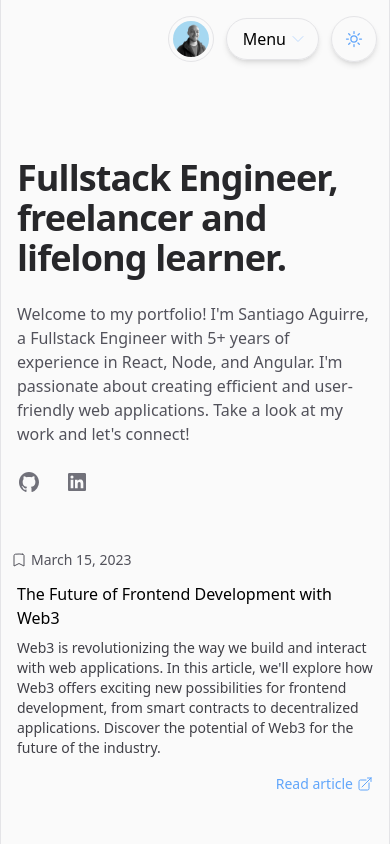
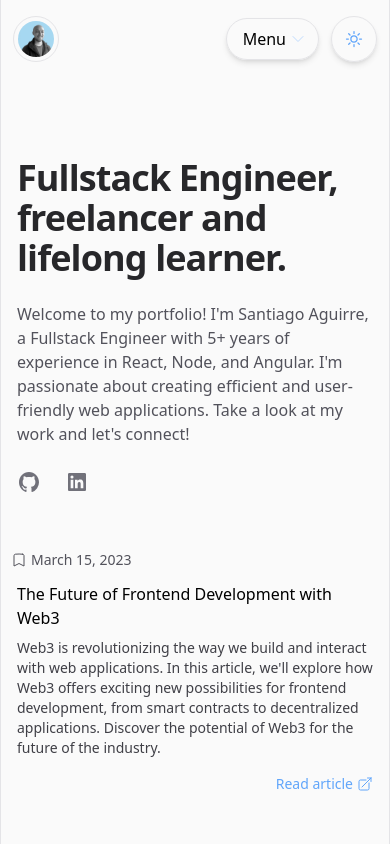
Before and after one commit to saguirre/portfolio, a Next.js app in the folder web/: page / in a window 390 px wide. Shown: the top 844 px of the page. Built offline with nearby package versions, Linux system fonts and the light colour scheme.

Commit message:
Fixed mobile issue

```diff
--- a/web/components/Header.tsx
+++ b/web/components/Header.tsx
@@ -30,36 +30,39 @@ export const Header: React.FC<HeaderProps> = ({ resolvedUrl, hideImage = false }
   }, [resolvedUrl]);
 
   return (
-    <div className="flex flex-row items-center justify-end gap-3 sm:justify-between w-full pt-2 max-w-4xl px-3">
+    <div className="flex flex-row items-center gap-3 justify-between w-full pt-2 max-w-4xl px-3">
       <Head>
         <title>{titleFromResolvedUrl}</title>
         <meta property="og:title" content="Santiago Aguirre - Portfolio" key="title" />
       </Head>
-      <Link href="/" aria-label='Link home'>
+      <Link href="/" aria-label="Link home">
         <div
-          className={classNames(
-            'flex flex-col items-center justify-center mr-auto sm:mr-0 surrounding-border rounded-full',
-            {
+          className={classNames('flex flex-col items-center justify-center w-full surrounding-border rounded-full', {
             'p-1': !hideImage,
             'p-3': hideImage,
-            }
-          )}
+          })}
         >
           {hideImage && <HomeIcon className="h-5 w-5 text-blue-400" />}
           {!hideImage && (
+            <div className="h-9 w-9">
               <Image
-              height={44}
-              width={44}
+                height={36}
+                width={36}
                 priority={true}
                 src="/images/profile_photo.jpeg"
-              className="h-9 w-9 rounded-full bg-white"
+                className="w-full h-full rounded-full bg-white"
                 alt="Profile Picture"
               />
+            </div>
           )}
         </div>
       </Link>
+      <div className="flex flex-row items-center justify-end sm:hidden w-full gap-3">
         <Navbar resolvedUrl={resolvedUrl} />
         <ThemeButton />
       </div>
+      <Navbar className="hidden sm:flex" resolvedUrl={resolvedUrl} />
+      <ThemeButton className="hidden sm:flex" />
+    </div>
   );
 };
--- a/web/components/Navbar.tsx
+++ b/web/components/Navbar.tsx
@@ -8,11 +8,17 @@ import { HeaderItem } from '../models/HeaderItem';
 
 interface NavbarProps {
   resolvedUrl: string;
+  className?: string;
 }
-export const Navbar: React.FC<NavbarProps> = ({ resolvedUrl }) => {
+export const Navbar: React.FC<NavbarProps> = ({ className = '', resolvedUrl }) => {
   return (
     <>
-      <div className="hidden sm:flex flex-row items-center justify-center w-full max-w-md md:max-w-lg divide-x divide-zinc-200 dark:divide-zinc-700/80 border border-zinc-200 dark:border-zinc-700/80 px-8 rounded-full shadow-md">
+      <div
+        className={classNames(
+          'hidden sm:flex flex-row items-center justify-center w-full max-w-md md:max-w-lg divide-x divide-zinc-200 dark:divide-zinc-700/80 border border-zinc-200 dark:border-zinc-700/80 px-8 rounded-full shadow-md',
+          className
+        )}
+      >
         {DefaultHeaders.map((header: HeaderItem, index) => (
           <Link key={header.href} href={header.href}>
             <div
@@ -31,7 +37,12 @@ export const Navbar: React.FC<NavbarProps> = ({ resolvedUrl }) => {
           </Link>
         ))}
       </div>
-      <div className="sm:hidden flex flex-row items-center justify-center w-fit max-w-lg divide-x divide-zinc-200 dark:divide-zinc-700/80 border border-zinc-200 dark:border-zinc-700/80 px-4 py-2 rounded-full shadow-md">
+      <div
+        className={classNames(
+          'sm:hidden flex flex-row items-center justify-center w-fit max-w-lg divide-x divide-zinc-200 dark:divide-zinc-700/80 border border-zinc-200 dark:border-zinc-700/80 px-4 py-2 rounded-full shadow-md',
+          className
+        )}
+      >
         <Menu as="div" className="relative inline-block text-left">
           <div>
             <Menu.Button className="flex flex-row items-center justify-start gap-1">
--- a/web/components/ThemeButton.tsx
+++ b/web/components/ThemeButton.tsx
@@ -4,7 +4,10 @@ import { Transition } from '@headlessui/react';
 import { Fragment, useEffect, useState } from 'react';
 import classNames from 'classnames';
 
-export const ThemeButton: React.FC = () => {
+interface ThemeButton {
+  className?: string;
+}
+export const ThemeButton: React.FC<ThemeButton> = ({ className = '' }) => {
   const { theme, setTheme } = useTheme();
   const [mounted, setMounted] = useState<boolean>(false);
   const updateTheme = (): void => {
@@ -18,15 +21,18 @@ export const ThemeButton: React.FC = () => {
   return (
     <>
       {!mounted && (
-        <div className="p-3">
+        <div className={classNames('p-3', className)}>
           <div className="h-5 w-5"></div>
         </div>
       )}
       {mounted && (
         <button
-          aria-label='Update Theme'
+          aria-label="Update Theme"
           onClick={updateTheme}
-          className="cursor-pointer surrounding-border hover:text-zinc-500 text-zinc-400 dark:hover:text-zinc-400 dark:text-zinc-500 shadow-md rounded-full p-3 flex flex-col items-center justify-center"
+          className={classNames(
+            'cursor-pointer surrounding-border hover:text-zinc-500 text-zinc-400 dark:hover:text-zinc-400 dark:text-zinc-500 shadow-md rounded-full p-3 flex flex-col items-center justify-center',
+            className
+          )}
         >
           <Transition
             as={Fragment}
--- a/web/pages/about.tsx
+++ b/web/pages/about.tsx
@@ -17,7 +17,7 @@ const About: NextPage<AboutPageProps> = ({ resolvedUrl }) => {
         <div className="mx-auto max-w-7xl lg:px-8">
           <div className="relative px-4 sm:px-8 lg:px-12">
             <div className="mx-auto max-w-2xl lg:max-w-5xl">
-              <div className="grid grid-cols-1 gap-y-16 lg:grid-cols-2 lg:grid-rows-[auto_1fr] lg:gap-y-12">
+              <div className="grid grid-cols-1 gap-y-10 lg:grid-cols-2 lg:grid-rows-[auto_1fr] lg:gap-y-12">
                 <div className="lg:pl-20">
                   <div className="max-w-xs pl-9 sm:px-2.5 lg:max-w-none">
                     <Image
```
Lines whose indentation alone changed are shown as unchanged.
